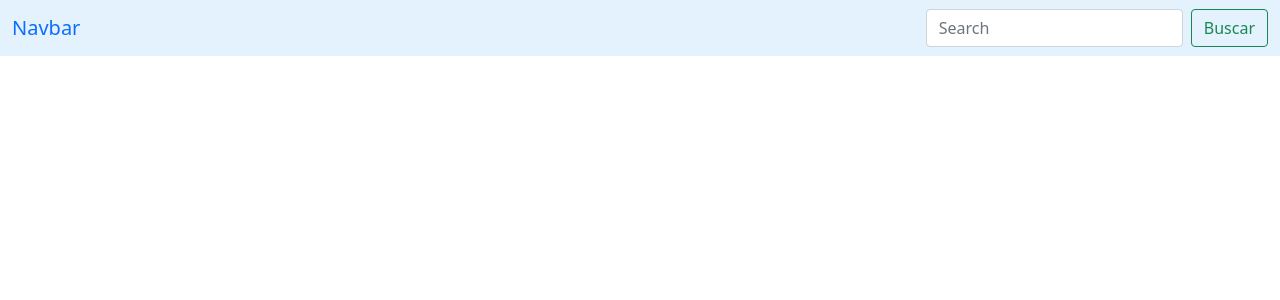
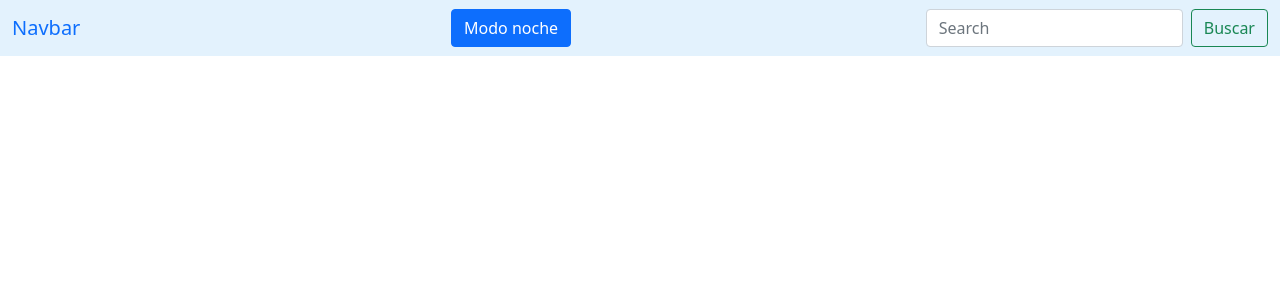
Before and after one commit to vdeq79/DAI-22-23, a Django app: page / in a window 1280 px wide. Shown: the top 300 px of the page. Run offline with Django 4.2, Linux system fonts and the light colour scheme; parts of the project's set-up code (start-up, migrations or seed data) failed here and were passed over.

Commit message:
Añade botón de modo

```diff
--- a/P3/app/templates/plantilla.html
+++ b/P3/app/templates/plantilla.html
@@ -15,6 +15,8 @@
     <nav class="navbar" style="background-color: #e3f2fd;">
       <div class="container-fluid">
         <a class="navbar-brand" href="#">Navbar</a>
+        <input type="checkbox" class="btn-check" id="btn-check" autocomplete="off">
+        <label class="btn btn-primary" for="btn-check">Modo noche</label>
         <form class="d-flex" role="search" action="/result/" method="GET">
           <input class="form-control me-2" type="search" placeholder="Search" aria-label="Search" name="query">
           <button class="btn btn-outline-success" type="submit">Buscar</button>
```
